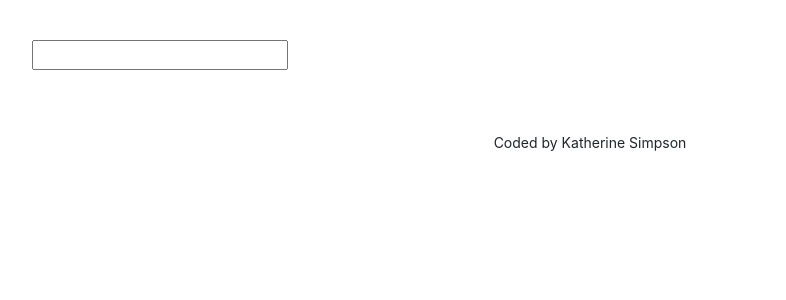
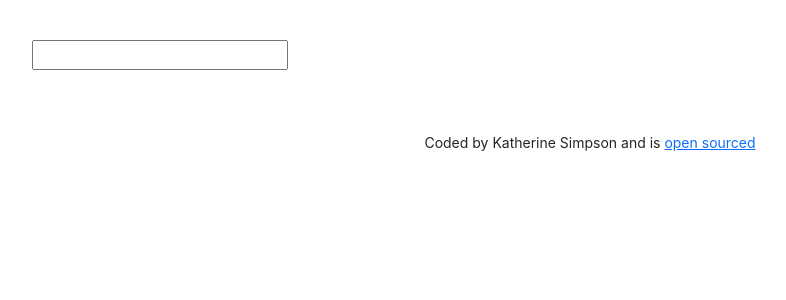
Before and after one commit to Katherine1983-jpg/dictionary-project, a React (Create React App) app: page / in a window 1280 px wide. Shown: the top 300 px of the page, without its empty margins (50-836 px from the left). Built offline with nearby package versions, Linux system fonts and the light colour scheme.

Commit message:
Added link to Git

```diff
--- a/src/App.js
+++ b/src/App.js
@@ -10,7 +10,15 @@ export default function App() {
           <DictionarySearch />
         </main>
         <footer className="App-footer">
-          <small>Coded by Katherine Simpson</small>
+          <small>
+            Coded by Katherine Simpson and is{" "}
+            <a
+              href="https://github.com/Katherine1983-jpg/dictionary-project"
+              target="_blank"
+            >
+              open sourced
+            </a>
+          </small>
         </footer>
       </div>
     </div>
```
